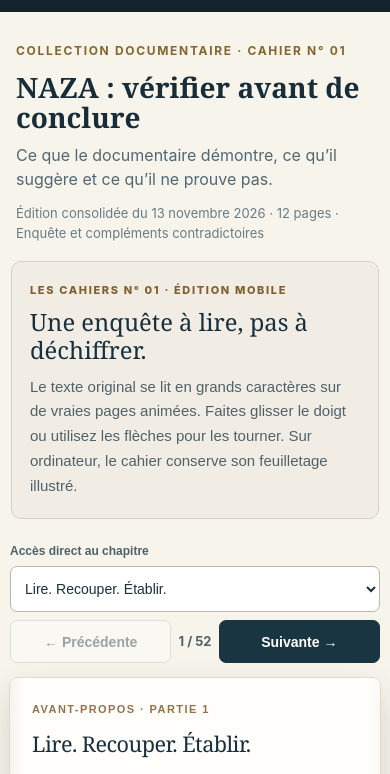
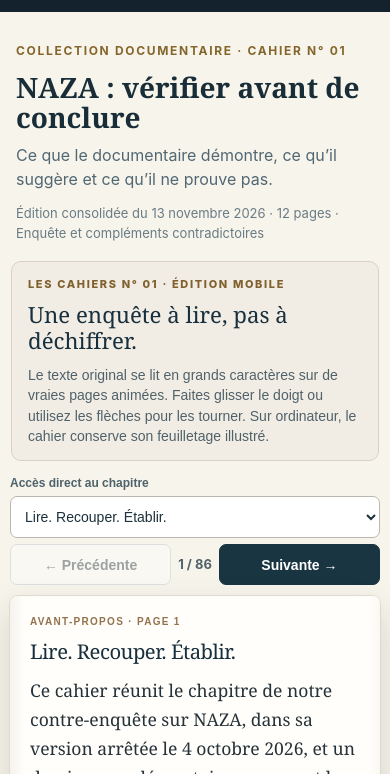
Before and after one commit to thierrygibert-del/les-cahiers, a plain HTML site: page feuilleter.html in a window 390 px wide. Shown: the part 70-844 px from the top of the page. Drawn offline with Linux system fonts and the light colour scheme.

Commit message:
Paginer les feuilles mobiles selon leur hauteur et supprimer le défilement intérieur

```diff
--- a/feuilleter.html
+++ b/feuilleter.html
@@ -160,6 +160,30 @@ footer{border-top:1px solid #d4d9db;padding:20px;text-align:center;font-size:13p
   #mobile-reader .leaf-turn-sheet.turn-back{animation:none!important}
 }
 
+
+/* Pagination réelle par hauteur d'écran : aucune feuille ne requiert un scroll intérieur. */
+@media(max-width:700px){
+  #mobile-reader .leaf-stage>.mobile-leaf{
+    height:clamp(310px,calc(100svh - 265px),610px);
+    max-height:none; min-height:0; overflow:hidden;
+    padding:19px 20px 20px;
+    touch-action:pan-y;
+  }
+  #mobile-reader .mobile-leaf h2{font-size:clamp(1.23rem,5.2vw,1.55rem);line-height:1.2;margin:0 0 13px}
+  #mobile-reader .mobile-leaf .leaf-kicker{font-size:10px;margin-bottom:10px}
+  #mobile-reader .mobile-leaf p{font-size:clamp(16.5px,4.5vw,18.5px);line-height:1.64;margin-bottom:.9em}
+  #mobile-reader .mobile-leaf p.leaf-kicker{font:800 10px/1.4 Arial,sans-serif}
+  #mobile-reader .reading-intro{padding:14px 16px;margin:8px 3px 10px}
+  #mobile-reader .reading-intro h2{font-size:clamp(1.34rem,5.7vw,1.7rem)}
+  #mobile-reader .reading-intro p{font-size:14px;line-height:1.45}
+  #mobile-reader .reading-controls{padding:5px 2px;gap:6px}
+  #mobile-reader .reading-controls button{min-height:41px;padding:9px 8px}
+  #mobile-reader #mobile-jump{min-height:42px}
+  #mobile-reader .mobile-leaf .leaf-kicker{font:800 10px/1.4 Arial,sans-serif}
+  #mobile-reader .leaf-stage>.mobile-leaf.measure-leaf{position:absolute;inset:0;visibility:hidden;pointer-events:none;z-index:-1;width:100%;overflow:hidden}
+  #mobile-reader .leaf-stage>.mobile-leaf.leaf-turn-sheet{overflow:hidden}
+}
+
 </style>
 </head>
 <body>
@@ -201,7 +225,7 @@ footer{border-top:1px solid #d4d9db;padding:20px;text-align:center;font-size:13p
    <button id="mobile-next-bottom" class="primary" type="button">Page suivante →</button>
   </div>
  </nav>
- <p class="reading-help">Balayez horizontalement ou touchez « Suivante » pour tourner la feuille. Faites défiler verticalement le texte à l’intérieur de chaque page.</p>
+ <p class="reading-help">Chaque feuille tient entièrement sur l’écran. Balayez horizontalement ou utilisez les flèches pour la tourner ; le texte n’est plus coupé.</p>
  <p class="reading-help"><a href="./">Consulter l’édition web continue</a> · <a target="_blank" rel="noopener" href="https://thierrygibert15.wordpress.com/wp-content/uploads/2026/11/les-cahiers-01-naza-edition-consolidee-13-11-2026.pdf">PDF intégral</a></p>
 </section>
 <nav class="toolbar" aria-label="Navigation dans le cahier">
@@ -280,6 +304,7 @@ window.addEventListener("load",function(){
  const prev=[document.getElementById("mobile-prev"),document.getElementById("mobile-prev-bottom")];
  const next=[document.getElementById("mobile-next"),document.getElementById("mobile-next-bottom")];
  const pages=[],anchors=[];
+ let sourcePages=[];
  const leafStage=document.getElementById("leaf-stage");
  let at=0,ready=false,turning=false;
  const safeHtml=(node)=>{
@@ -352,10 +377,105 @@ window.addEventListener("load",function(){
     append(title,kind,parts,id);
   });
  }
+
+ // Ajuste chaque feuille à la largeur ET à la hauteur réelle du téléphone.
+ // Une phrase peut se poursuivre sur la feuille suivante ; les liens et notes sont conservés.
+ function pageHeader(data){
+  return '<p class="leaf-kicker">'+data.section+' · Page '+data.part+'</p>'+
+    (data.part===1?'<h2>'+data.title+'</h2>':'');
+ }
+ function sliceNode(original,start,end){
+  const textNodes=[],walk=document.createTreeWalker(original,NodeFilter.SHOW_TEXT);
+  let item;while((item=walk.nextNode()))textNodes.push(item);
+  let full=0;const entries=textNodes.map(n=>{const x={node:n,from:full,to:full+n.length};full+=n.length;return x;});
+  function point(offset){
+   if(offset<=0)return {node:original,offset:0};
+   if(offset>=full)return {node:original,offset:original.childNodes.length};
+   for(const e of entries)if(offset<=e.to)return {node:e.node,offset:offset-e.from};
+   return {node:original,offset:original.childNodes.length};
+  }
+  const r=document.createRange(),a=point(start),b=point(end);
+  r.setStart(a.node,a.offset);r.setEnd(b.node,b.offset);
+  const out=original.cloneNode(false);
+  out.appendChild(r.cloneContents());
+  return out;
+ }
+ function splitAtFit(node,htmlPrefix,fits){
+  const plain=node.textContent||"",total=plain.length;
+  if(total<2)return null;
+  const cuts=[];
+  for(const match of plain.matchAll(/\s+/g)){
+   const cut=match.index+match[0].length;
+   if(cut>0&&cut<total)cuts.push(cut);
+  }
+  if(!cuts.length)for(let x=1;x<total;x+=Math.max(1,Math.floor(total/80)))cuts.push(x);
+  let lo=0,hi=cuts.length-1,best=-1;
+  while(lo<=hi){
+   const mid=(lo+hi)>>1,part=sliceNode(node,0,cuts[mid]);
+   if(fits(htmlPrefix+part.outerHTML)){best=mid;lo=mid+1;}
+   else hi=mid-1;
+  }
+  if(best<0)return null;
+  const cut=cuts[best];
+  const first=sliceNode(node,0,cut);
+  const rest=sliceNode(node,cut,total);
+  return [first,rest];
+ }
+ function fitPages(){
+  const drafts=sourcePages,groups=[];
+  for(const data of drafts){
+   let group=groups[groups.length-1];
+   if(!group||group.anchor!==data.anchor){
+    group={anchor:data.anchor,title:data.title,section:data.section,blocks:[]};
+    groups.push(group);
+   }
+   const bucket=document.createElement("div");
+   bucket.innerHTML=data.html;
+   group.blocks.push(...Array.from(bucket.children));
+  }
+  pages.length=0;
+  const meter=leaf.cloneNode(false);
+  meter.removeAttribute("id");
+  meter.removeAttribute("tabindex");
+  meter.classList.add("measure-leaf");
+  meter.setAttribute("aria-hidden","true");
+  leafStage.appendChild(meter);
+  try{
+   for(const group of groups){
+    let content="",part=1;
+    const make=()=>({title:group.title,section:group.section,anchor:group.anchor,part,html:content});
+    const header=()=>pageHeader({title:group.title,section:group.section,part});
+    const fits=html=>{
+     meter.innerHTML=header()+html;
+     return meter.scrollHeight<=meter.clientHeight-3;
+    };
+    const flush=()=>{if(content){pages.push(make());content="";part++;}};
+    for(const original of group.blocks){
+     let item=original,guard=0;
+     while(item&&guard++<100){
+      if(fits(content+item.outerHTML)){content+=item.outerHTML;item=null;break;}
+      if(content){flush();continue;}
+      const split=splitAtFit(item,"",fits);
+      if(split){
+       content=split[0].outerHTML;flush();
+       item=split[1];
+       if(!(item.textContent||"").trim())item=null;
+      }else{
+       // Single unsplittable item: keep it intact and reserve a whole leaf.
+       content=item.outerHTML;flush();item=null;
+      }
+     }
+   }
+   flush();
+  }
+  }finally{meter.remove();}
+  if(!pages.length)throw new Error("Pagination vide");
+ }
+
  function render(scroll){
   if(!pages.length)return;
   const data=pages[at];
-  leaf.innerHTML='<p class="leaf-kicker">'+data.section+' · Partie '+data.part+'</p><h2>'+data.title+'</h2>'+data.html;
+  leaf.innerHTML=pageHeader(data)+data.html;
   pageCount.textContent=(at+1)+" / "+pages.length;
   prev.forEach(b=>b.disabled=at===0);
   next.forEach(b=>b.disabled=at===pages.length-1);
@@ -416,6 +536,8 @@ window.addEventListener("load",function(){
   const doc=new DOMParser().parseFromString(html,"text/html");
   sectionData(doc);
   if(!pages.length)throw new Error("Texte non trouvé");
+  sourcePages=pages.slice();
+  fitPages();
   const options=new Map();
   pages.forEach((p,i)=>{if(!options.has(p.anchor))options.set(p.anchor,p.title)});
   jump.innerHTML="";
@@ -423,6 +545,14 @@ window.addEventListener("load",function(){
   const initial=location.hash.match(/^#lecture-(\d+)$/);
   if(initial)at=Math.min(pages.length-1,Math.max(0,Number(initial[1])-1));
   ready=true;render(false);
+  let lastWidth=window.innerWidth;
+  window.addEventListener("resize",()=>{
+   if(Math.abs(window.innerWidth-lastWidth)<20)return;
+   lastWidth=window.innerWidth;
+   const keep=pages[at]?.anchor,part=pages[at]?.part;
+   if(!turning){fitPages();const found=pages.findIndex(p=>p.anchor===keep&&p.part===part);
+     at=Math.max(0,found>=0?found:pages.findIndex(p=>p.anchor===keep));render(false);}
+  },{passive:true});
  }).catch(()=>{
   leaf.innerHTML='<div id="reader-error"><strong>Le texte ne s’est pas chargé.</strong><p>Vous pouvez lire directement notre <a href="./">édition web intégrale, adaptée au téléphone</a>.</p></div>';
   pageCount.textContent="Lecture alternative";
```
